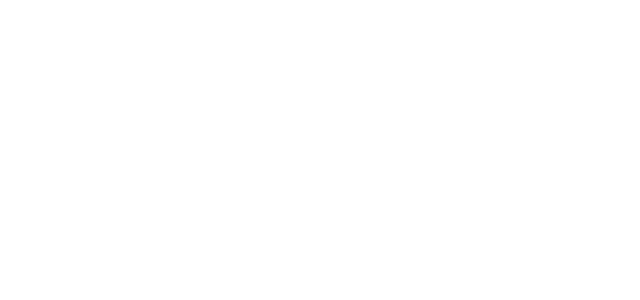
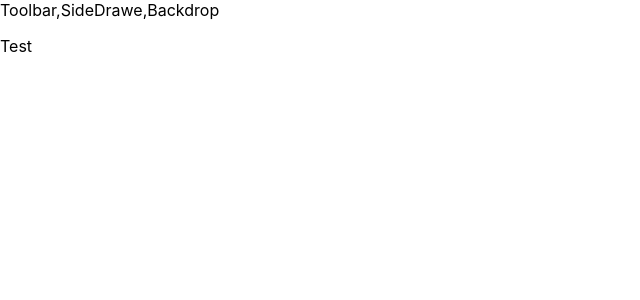
Before and after one commit to kavindadilshan/burger-builder-app, a React app: page / in a window 1280 px wide. Shown: the top 300 px of the page, without its empty margins (0-640 px from the left). Built offline with nearby package versions, Linux system fonts and the light colour scheme.

Commit message:
create layout js

```diff
--- a/public/index.html
+++ b/public/index.html
@@ -24,7 +24,8 @@
       work correctly both with client-side routing and a non-root public URL.
       Learn how to configure a non-root public URL by running `npm run build`.
     -->
-    <title>React App</title>
+    <link href="https://fonts.googleapis.com/css2?family=Open+Sans&display=swap" rel="stylesheet">
+    <title>Burger Builder</title>
   </head>
   <body>
     <noscript>You need to enable JavaScript to run this app.</noscript>
--- a/src/App.js
+++ b/src/App.js
@@ -1,10 +1,13 @@
 import React, {Component} from 'react';
+import Layout from './components/Layout/Layout';
 
 class App extends Component {
     render() {
         return (
             <div>
-
+              <Layout>
+                  <p>Test</p>
+              </Layout>
             </div>
         );
     }
--- /dev/null
+++ b/src/components/Layout/Layout.js
@@ -0,0 +1,14 @@
+import React from 'react';
+import AuxElement from '../../hoc/AuxElement';
+
+const layout =(props)=>(
+    <AuxElement>
+        <div>Toolbar,SideDrawe,Backdrop</div>
+        <main>
+            {props.children}
+        </main>
+    </AuxElement>
+
+);
+
+export default layout;
--- /dev/null
+++ b/src/hoc/AuxElement.js
@@ -0,0 +1,3 @@
+const auxElement =(props)=>props.children;
+
+export default auxElement;
```
